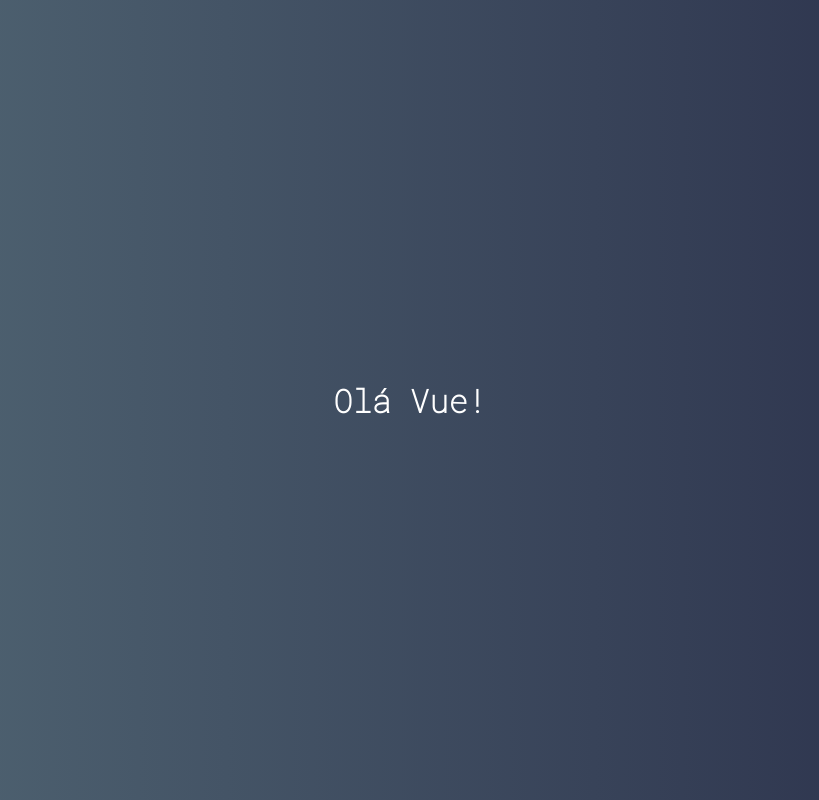
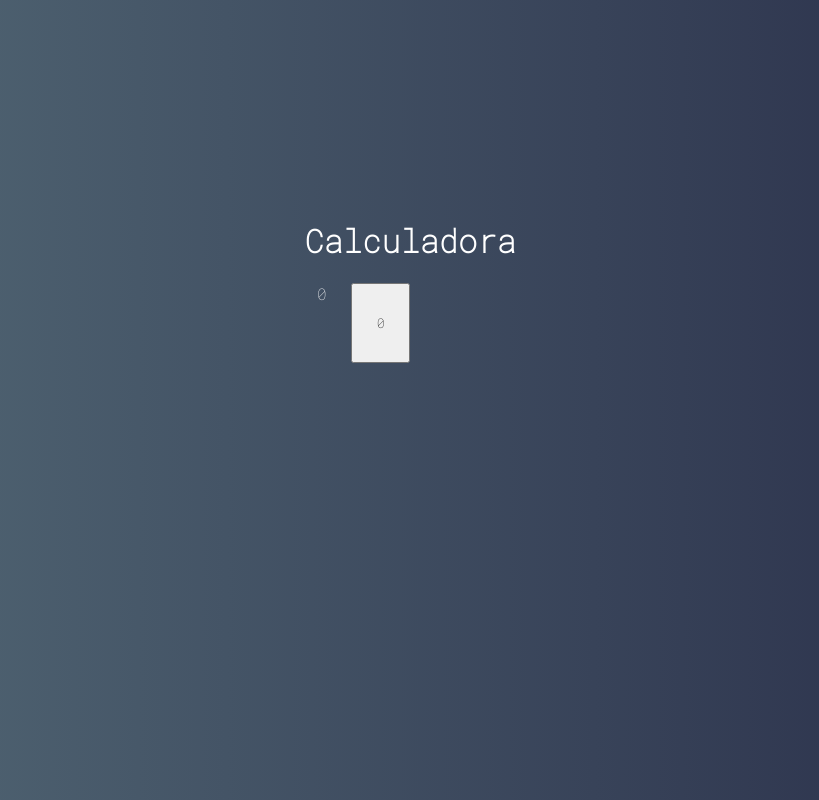
Before and after one commit to wellingtonlope/cod3r-web-moderno, a Vue app in the folder vue/calculator/: page / in a window 1280 px wide. Shown: the whole page, without its empty margins (230-1049 px from the left). Built offline with nearby package versions, Linux system fonts and the light colour scheme.

Commit message:
Calculadora Vue: Criando Componentes

```diff
--- a/vue/calculator/src/App.vue
+++ b/vue/calculator/src/App.vue
@@ -1,11 +1,16 @@
 <template>
   <div id="app">
-    <h1>Olá Vue!</h1>
+    <h1>Calculadora</h1>
+    <Calculator/>
   </div>
 </template>
 
 <script>
-export default {};
+import Calculator from "./main/Calculator";
+
+export default {
+  components: { Calculator }
+};
 </script>
 
 <style>
--- /dev/null
+++ b/vue/calculator/src/components/Button.vue
@@ -0,0 +1,10 @@
+<template>
+  <button class="button">0</button>
+</template>
+
+<script>
+export default {};
+</script>
+
+<style>
+</style>
--- /dev/null
+++ b/vue/calculator/src/components/Display.vue
@@ -0,0 +1,10 @@
+<template>
+  <div class="display">0</div>
+</template>
+
+<script>
+export default {};
+</script>
+
+<style>
+</style>
--- /dev/null
+++ b/vue/calculator/src/main/Calculator.vue
@@ -0,0 +1,28 @@
+<template>
+  <div class="calculator">
+    <Display/>
+    <Button/>
+  </div>
+</template>
+
+<script>
+import Display from "../components/Display";
+import Button from "../components/Button";
+
+export default {
+  components: { Button, Display }
+};
+</script>
+
+<style>
+.calculator {
+  height: 320px;
+  width: 235px;
+  border-radius: 5px;
+  overflow: hidden;
+
+  display: grid;
+  grid-template-columns: repeat(4, 25%);
+  grid-template-rows: 1fr repeat(5, 48px);
+}
+</style>
```
